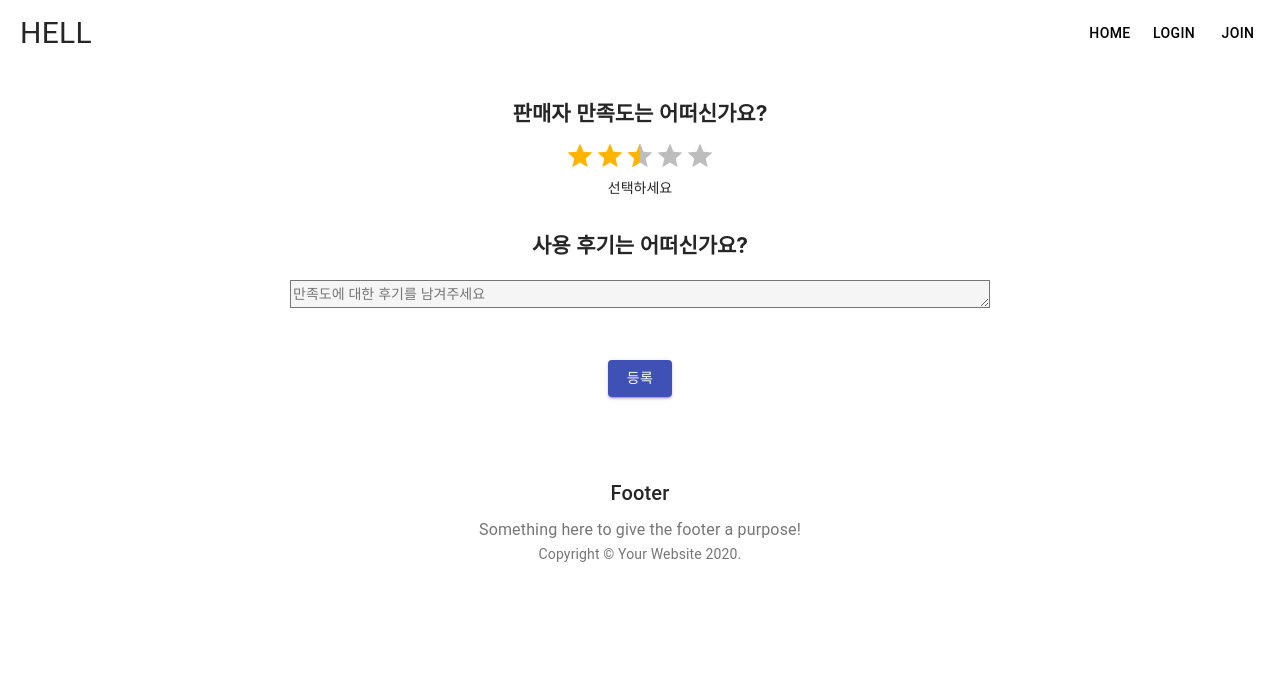
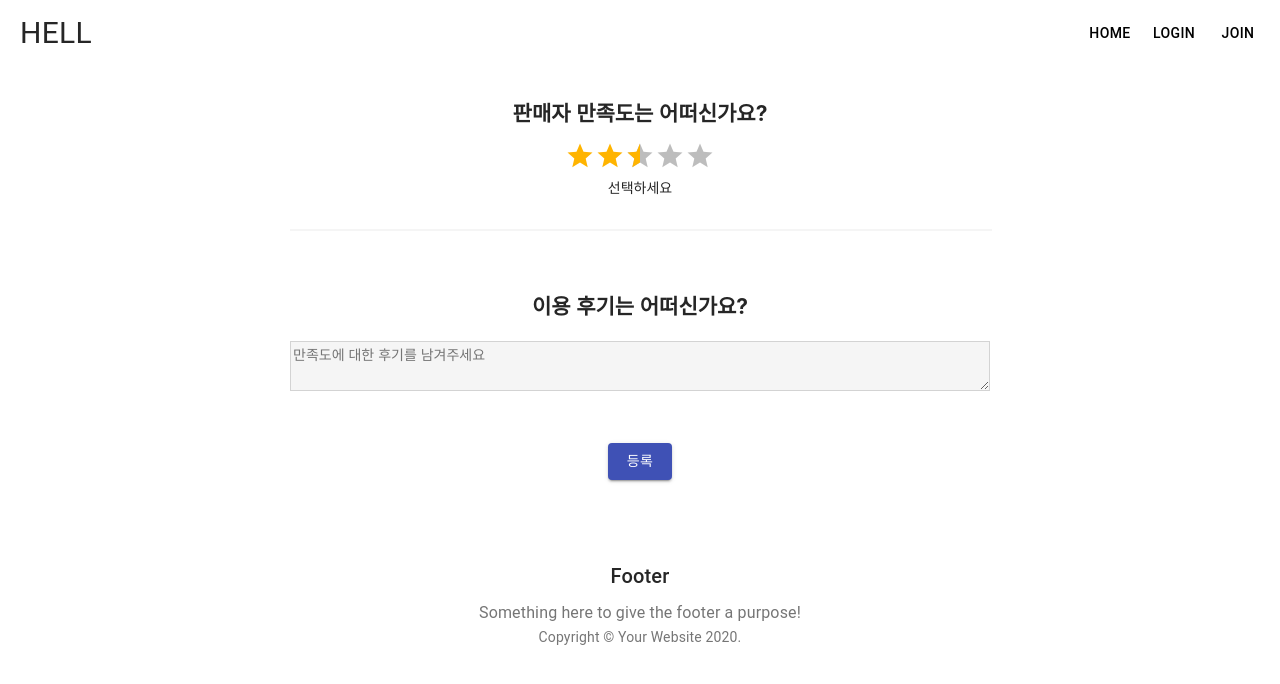
Before and after one commit to bitfrontr46/bitauction, a React (Create React App) app in the folder frontend/: page /review in a window 1280 px wide. Shown: the top 684 px of the page. Built offline with nearby package versions, Linux system fonts and the light colour scheme.

Commit message:
프런트-리뷰 페이지 구현

```diff
--- a/frontend/src/pages/review/Review.js
+++ b/frontend/src/pages/review/Review.js
@@ -27,16 +27,23 @@ const useStyles = makeStyles((theme)=>({ //css
 //pros로 받아온 데이터(판매자,유저 정보)를 axios로 이용해서 서버로 보내기
 const Review = ({user_id,seller_id,userName}) => { //판매자,구매자(리뷰 작성자) props
 
-    const[text, setText] = useState({});
-    const[rating, setRating] = useState({});
+    const[text, setText] = useState('');
+    const[rating, setRating] = useState('');
+
+    //테스트(props 안 받았을 때)
+    // const user_id = '123123123';
+    // const seller_id = '12314345';
+    // const userName = '김동제'
 
     const classes = useStyles();
 
+    //텍스트, 별점 값
     const textChangeHandelr = (e) =>{
         setText(e.currentTarget.value)
     }
     const ratingChangeHandler = (e) =>{
         setRating(e.currentTarget.value)
+
     }
 
 
@@ -48,7 +55,9 @@ const Review = ({user_id,seller_id,userName}) => { //판매자,구매자(리뷰
             // name : userInfo.id,
             text: text,
             rating: rating,
-
+            user_id: user_id,//props
+            seller_id: seller_id,//props
+            userName: userName,//props
 
         })
         .then(function(response){
@@ -58,6 +67,7 @@ const Review = ({user_id,seller_id,userName}) => { //판매자,구매자(리뷰
             console.log(err);
         })
     }
+
 
 
 
@@ -90,16 +100,23 @@ const Review = ({user_id,seller_id,userName}) => { //판매자,구매자(리뷰
           precision={0.5}
           size="large"
           align="center"
+          onChange={ratingChangeHandler}
         />
        </div>
         선택하세요
+        <br/>
+        <br/>
+
+        <hr width="700px" color="whitesmoke"/>
 
         <br/>
         <br/>
-        <h2><b>사용 후기는 어떠신가요?</b></h2>
+        <h2><b>이용 후기는 어떠신가요?</b></h2>
         <TextareaAutosize
+        rowsMin={2} //3줄 간격
         placeholder="만족도에 대한 후기를 남겨주세요"
-        style={{backgroundColor:"whitesmoke"}}
+        style={{backgroundColor:"whitesmoke", borderColor:"lightgray"}}
+        onChange={textChangeHandelr}
         />
         <br/>
         <br/>
@@ -115,16 +132,6 @@ const Review = ({user_id,seller_id,userName}) => { //판매자,구매자(리뷰
           등록
         </Button>
         </div>
-
-        {/* <Button
-              type="submit"
-              style={{ maxWidth: "100px" }}
-              variant="contained"
-            //   color="red" //디폴트 색상(회색)
-        >
-            취소
-        </Button> */}
-
 
       </div>
     );
@@ -187,8 +194,6 @@ const Person = () =>{
         -리뷰 입력 화면
 
 
-8. 리뷰 페이지 ui 반응형으로 바꾸기
--grid 사용
 
 
 9.
```
